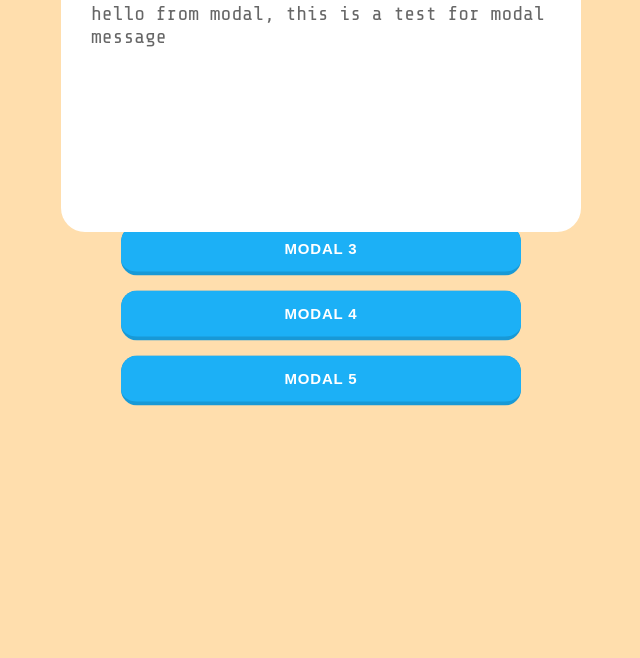
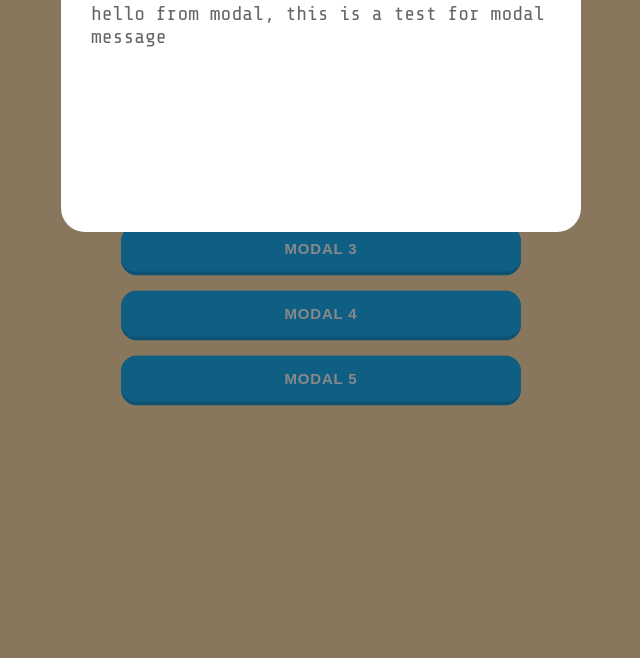
Before and after one commit to saeedd1994/modal, a plain HTML site: page index.html in a window 1280 px wide. Shown: the part 142-800 px from the top of the page, without its empty margins (319-959 px from the left). Drawn offline with nearby package versions, Linux system fonts and the light colour scheme.

Commit message:
add some functionality

```diff
--- a/css/main.css
+++ b/css/main.css
@@ -82,6 +82,10 @@ form input {
     border: none;
     border-radius: 1.2rem;
 }
+.pointer
+{
+    cursor: pointer;
+}
 
 .modal .body {
     padding: 20px;
--- a/js/main.js
+++ b/js/main.js
@@ -3,21 +3,35 @@ function createModal(config) {
   //create modal
   const modal = document.createElement("div");
   modal.classList.add("modal");
+  //create modal background
+  const modalBg = document.createElement("div");
+  modalBg.classList.add("background");
+  modal.appendChild(modalBg);
   //create modal container
   const modalContainer = document.createElement("div");
   modalContainer.classList.add("modal-container");
-  modal.appendChild(modalContainer);
   //create modal header
   const modalHeader = document.createElement("div");
   modalHeader.classList.add("header");
   modalHeader.innerHTML = config.title;
   modalContainer.appendChild(modalHeader);
+  // create close btn
+  const btn = document.createElement("button");
+  btn.innerHTML = "&times;";
+  btn.classList.add("pointer");
+  modalHeader.appendChild(btn);
+  // close modal functionality
+  btn.onclick = () => {
+    modal.remove();
+  };
   //create modal body
   const modalBody = document.createElement("div");
   modalBody.classList.add("body");
   modalBody.innerHTML = config.message;
   modalContainer.appendChild(modalBody);
-  document.querySelector("body").appendChild(modal);
+  modal.appendChild(modalContainer);
+  document.body.appendChild(modal);
+
 }
 
 createModal({
```
Also changed, not shown: css/button.css (line endings or trailing spaces).
